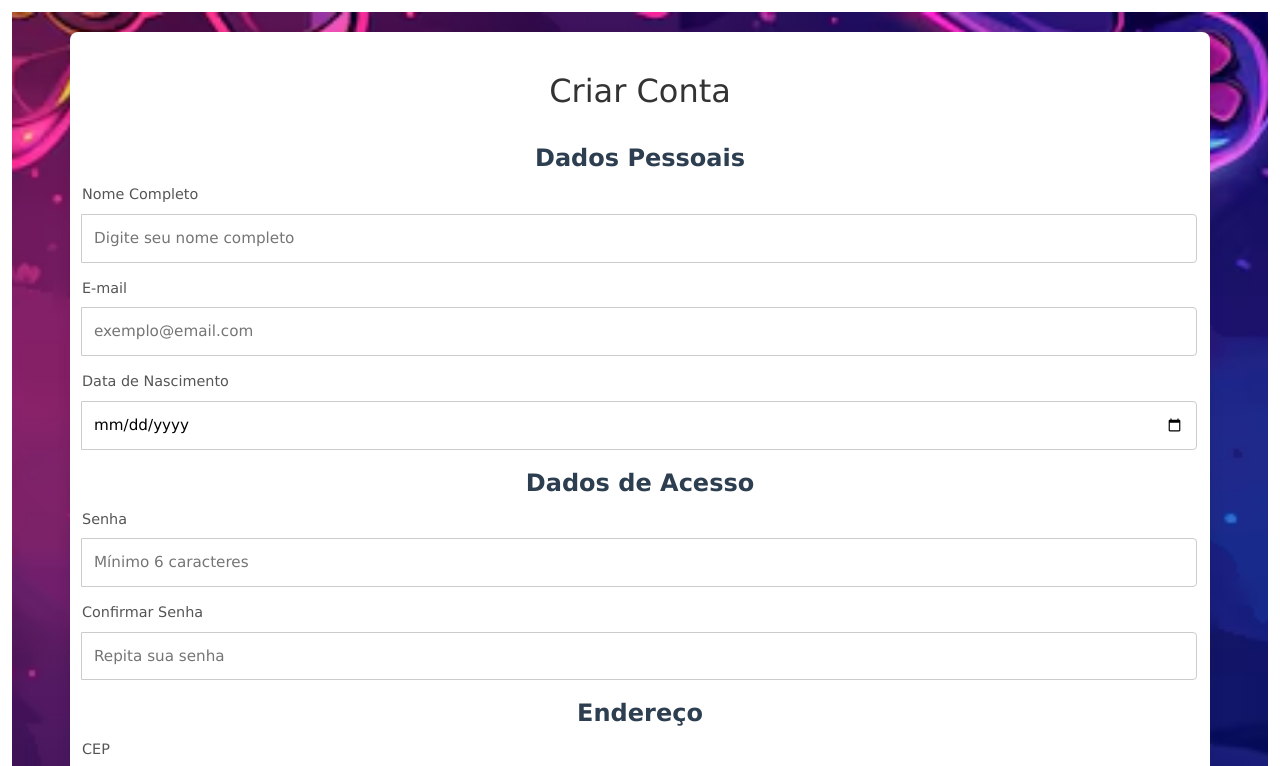
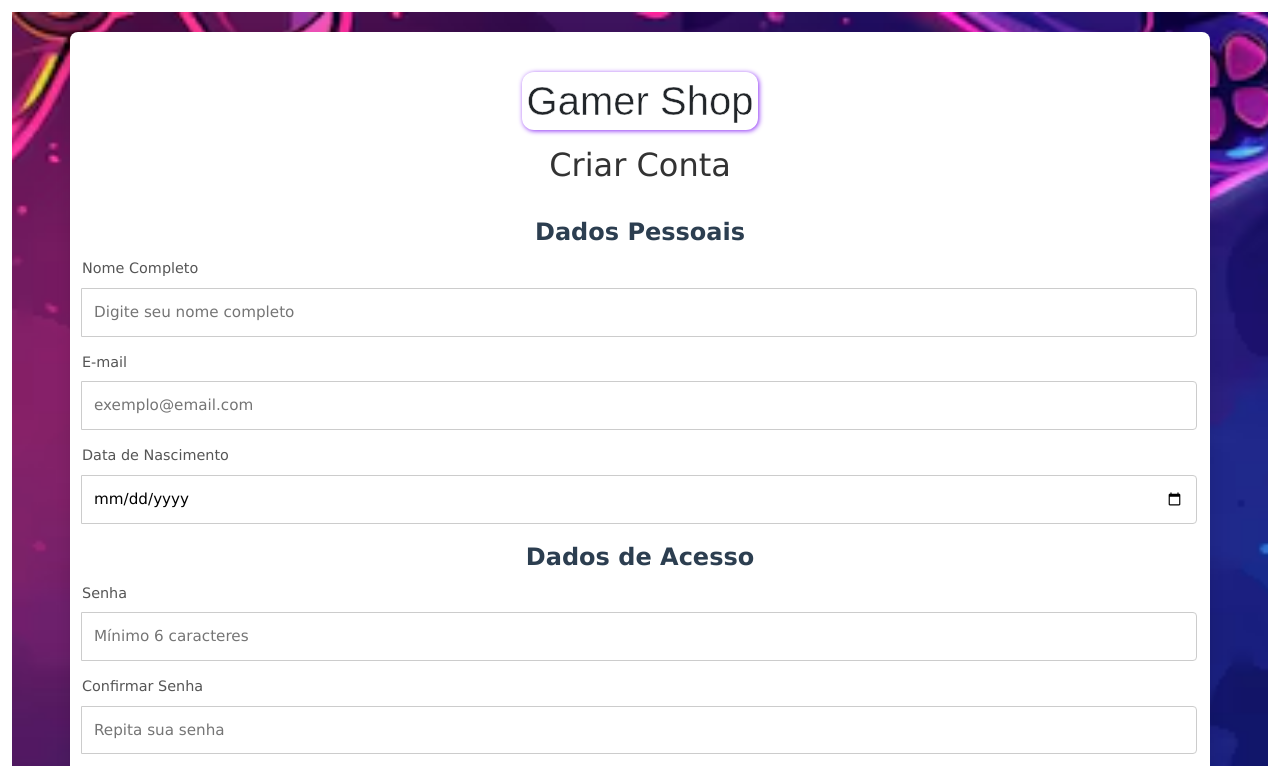
Before and after one commit to FelipeSilvaX12/Projeto-final-css, a plain HTML site: page cadastro01/cadastro01.html in a window 1280 px wide. Shown: the top 766 px of the page. Drawn offline with nearby package versions, Linux system fonts and the light colour scheme.

Commit message:
Add files via upload

```diff
--- a/EsqueceuSenha01/EsqueceuSenha01.css
+++ b/EsqueceuSenha01/EsqueceuSenha01.css
@@ -12,6 +12,22 @@ body {
     align-items: center;
     height: 100vh;
     margin: 0;
+}
+
+header {
+    display: flex;
+    justify-content: center;
+}
+
+h1 {
+    font-family: fantasy;
+    padding: 5px;
+    border-radius: 12px;
+    box-shadow: 1px 1px 5px rgb(139, 46, 245);
+    font-size: xx-large;
+    margin-bottom: 30px;
+    color: rgb(19, 1, 1);
+    -webkit-text-stroke: 0.5px white;
 }
 
 #img-banner {
--- a/cadastro01/cadastro01.css
+++ b/cadastro01/cadastro01.css
@@ -23,6 +23,22 @@ body {
     box-shadow: 0 4px 15px rgba(0, 0, 0, 0.1);
 }
 
+h1 {
+    font-family: fantasy;
+    padding: 5px;
+    border-radius: 12px;
+    box-shadow: 1px 1px 5px rgb(139, 46, 245);
+    font-size: xx-large;
+    margin-bottom: 30px;
+    color: rgb(19, 1, 1);
+    -webkit-text-stroke: 0.5px white;
+}
+
+header {
+    display: flex;
+    justify-content: center;
+}
+
 .img-banner {
     width: 100%;
     height: 100%;
@@ -40,7 +56,7 @@ body {
     justify-content: center;
     align-items: center;
 
-    color: white;
+
     text-align: center;
     padding: 20px;
 }
--- a/cadastro01/cadastro01.html
+++ b/cadastro01/cadastro01.html
@@ -21,7 +21,15 @@
         <div class="img-banner">
 
             <div class="container">
+
+                <header>
+                        <h1>
+                            Gamer Shop
+                        </h1>
+                    </header>
                 <form class="form-cadastro" action="#" method="get">
+
+
 
 
                     <h2>Criar Conta</h2>
--- a/login01/login01.css
+++ b/login01/login01.css
@@ -13,6 +13,8 @@ body {
     height: 100vh;
     margin: 0;
 }
+
+
 
 .login-container {
     /* Fundo semi-transparente com as cores originais levemente opacas */
```
Also changed, not shown: EsqueceuSenha01/EsqueceuSenha01.html (+6 -0 lines).
